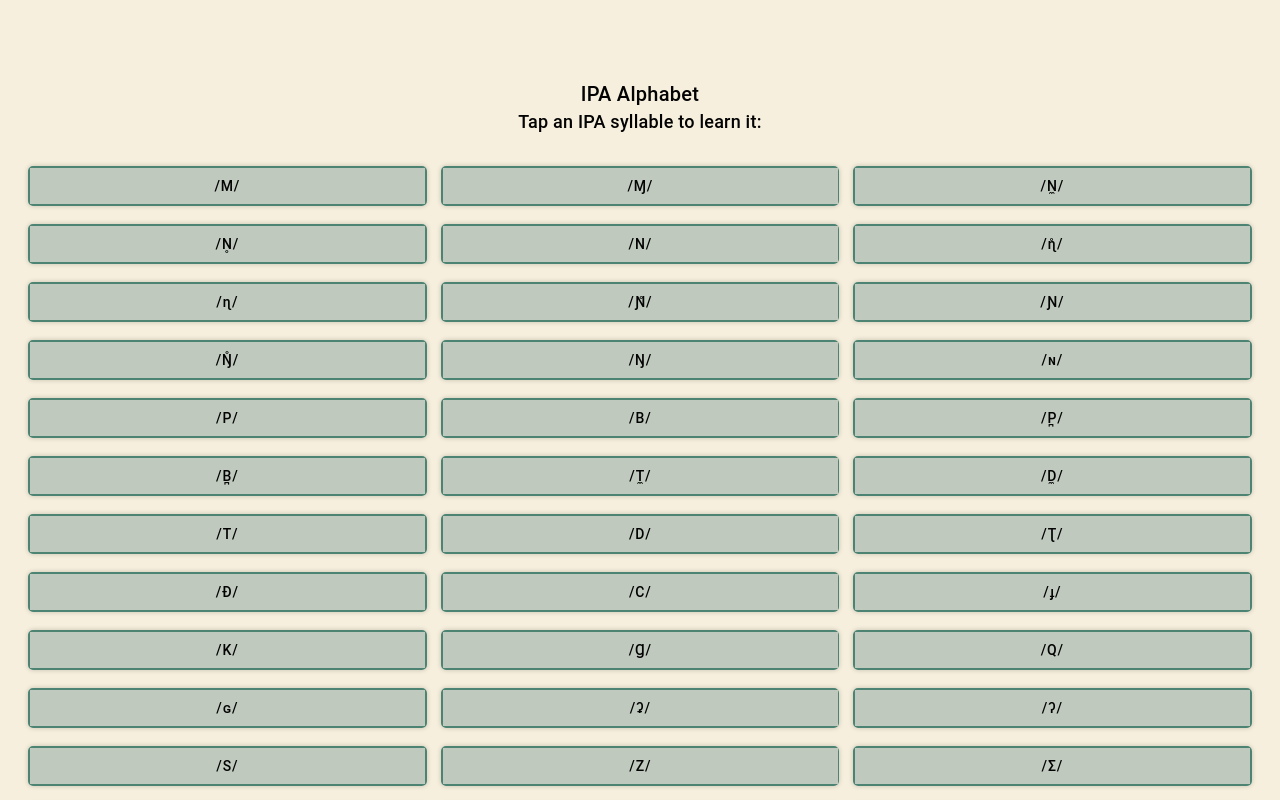
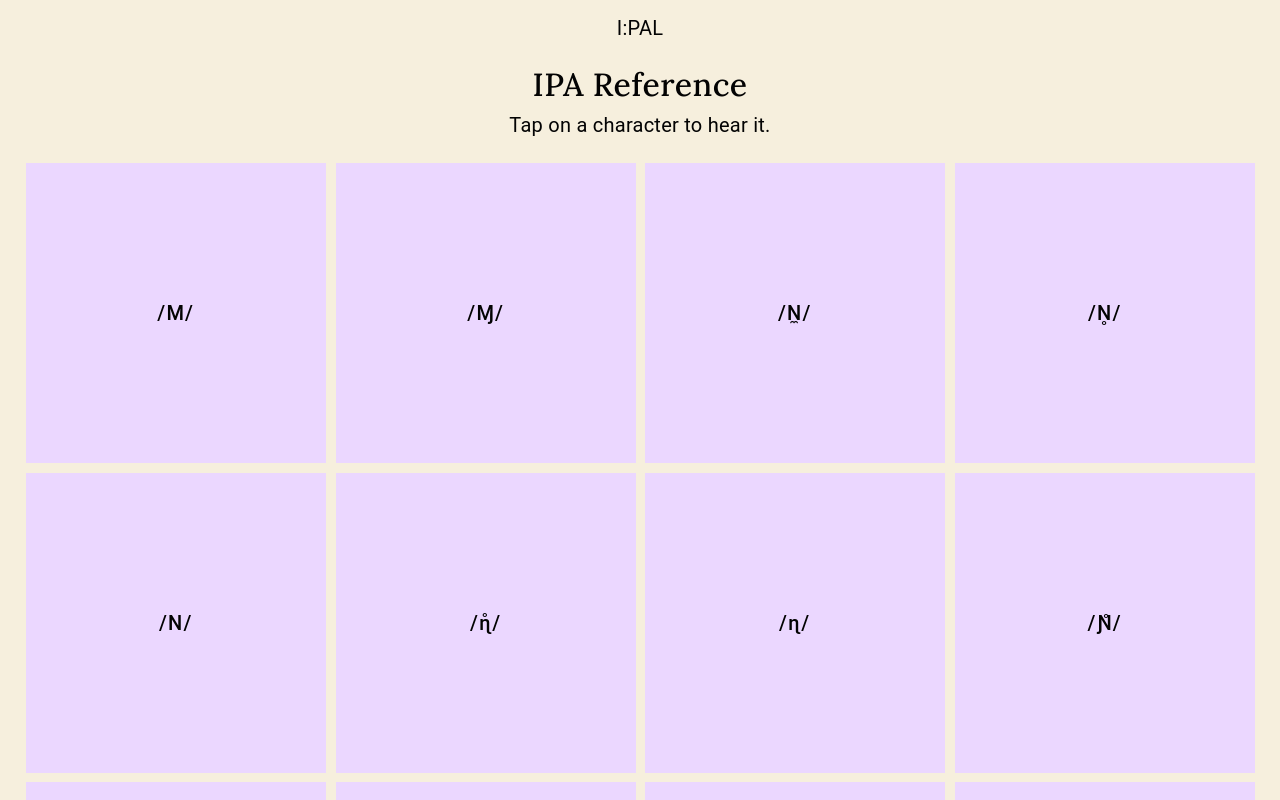
Before and after one commit to lucasBent/hackmit, a React (Vite) app in the folder hackmit-fe/: page /grid in a window 1280 px wide. Built offline with nearby package versions, Linux system fonts and the light colour scheme; no server answers.

Commit message:
improvements and grid design

```diff
--- a/hackmit-fe/src/components/Toolbar.tsx
+++ b/hackmit-fe/src/components/Toolbar.tsx
@@ -1,4 +1,4 @@
-import { IonToolbar, IonButtons, IonBackButton, IonImg } from '@ionic/react'
+import { IonToolbar, IonButtons, IonBackButton, IonImg, IonTitle } from '@ionic/react'
 import logo from '../assets/nobg.png'
 
 interface ToolbarProps {
@@ -10,6 +10,7 @@ const Toolbar: React.FC<ToolbarProps> = ({ backButton = true }) => {
         <IonToolbar className='toolbar'>
             <div id='top-title-wrap'>
                 <IonButtons slot='start'>{backButton && <IonBackButton />}</IonButtons>
+                <IonTitle className='app-title'>I:PAL</IonTitle>
                 {/* <IonImg id='toolbar-logo' src={logo} alt='Phonify Logo' style={{ maxWidth: '70px', height: 'auto' }} /> */}
             </div>
         </IonToolbar>
--- a/hackmit-fe/src/pages/Grid.css
+++ b/hackmit-fe/src/pages/Grid.css
@@ -18,17 +18,22 @@
     display: flex;
     align-items: center;
     justify-content: center;
-    --background: var(--ion-color-color2);
+    --background: #EBD7FF;
     color: var(--ion-color-color7);
-    border: 2px solid var(--ion-color-color1);
+    /* border: 2px solid var(--ion-color-color1); */
     border-radius: 5px;
     cursor: pointer;
     /* PLS ROUND THE EDGES OF THE INNER BOX */
     transition: background-color 0.3s;
-    font-size: 14px;
-    box-shadow: 0 0 5px 0 rgba(0, 0, 0, 0.2);
+    font-size: 1.25rem;
+    box-shadow: none;
+    margin: 0;
+    aspect-ratio: 1;
+}
 
-
+.syllable-button:focus {
+    border: none;
+    outline: none;
 }
 
 .syllable-button:hover {
--- a/hackmit-fe/src/pages/Grid.tsx
+++ b/hackmit-fe/src/pages/Grid.tsx
@@ -3,11 +3,9 @@ import { IonContent, IonHeader, IonPage, IonTitle, IonButton, IonGrid, IonRow, I
 import './Grid.css'
 import './Home.css'
 import Toolbar from '../components/Toolbar'
-import syllables from './full_vocab_ipa';
+import syllables from './full_vocab_ipa'
 
 const Grid: React.FC = () => {
-    const [state, setState] = useState<number>(0);
-
     return (
         <IonPage>
             <IonHeader>
@@ -15,19 +13,14 @@ const Grid: React.FC = () => {
             </IonHeader>
 
             <IonContent fullscreen className='ion-padding'>
-                <IonTitle className='title'>{'IPA Alphabet'}</IonTitle>
-                <IonTitle className='small-title'>{'Tap an IPA syllable to learn it:'}</IonTitle>
+                <IonTitle className='page-title'>IPA Reference</IonTitle>
+                <IonTitle className='page-subtitle'>Tap on a character to hear it.</IonTitle>
 
                 <IonGrid>
                     <IonRow>
                         {syllables.map((syllable, index) => (
-                            <IonCol size='4' key={index}>
-                                <IonButton
-                                    className='syllable-button'
-                                    expand='full'
-                                    onClick={() => setState(index)}
-                                    routerLink='/temp'
-                                >
+                            <IonCol size='3' key={index}>
+                                <IonButton className='syllable-button' expand='full' routerLink='/word-practice/sorry'>
                                     {syllable}
                                 </IonButton>
                             </IonCol>
@@ -36,7 +29,7 @@ const Grid: React.FC = () => {
                 </IonGrid>
             </IonContent>
         </IonPage>
-    );
+    )
 }
 
 export default Grid
--- a/hackmit-fe/src/pages/Words.tsx
+++ b/hackmit-fe/src/pages/Words.tsx
@@ -47,6 +47,7 @@ const Words: React.FC = () => {
         }
 
         container?.addEventListener('scroll', handleScroll)
+        setTimeout(() => document.querySelector('.scrollable-vertical')?.scrollTo(0, 1), 200)
 
         return () => {
             container?.removeEventListener('scroll', handleScroll)
@@ -72,11 +73,16 @@ const Words: React.FC = () => {
                 <Toolbar />
             </IonHeader>
             <IonContent fullscreen className='ion-padding' scrollY={false}>
-            <IonTitle className='app-title'>I:PAL</IonTitle>
                 <IonTitle className='page-title'>Dictionary</IonTitle>
                 <IonTitle className='page-subtitle'>Search or tap on a word.</IonTitle>
 
-                <IonSearchbar className='searchbar' value={searchText} onIonInput={(e: any) => setSearchText(e.target.value)} debounce={300} placeholder='Search...'/>
+                <IonSearchbar
+                    className='searchbar'
+                    value={searchText}
+                    onIonInput={(e: any) => setSearchText(e.target.value)}
+                    debounce={300}
+                    placeholder='Search...'
+                />
 
                 <div className='scrollable-vertical' ref={containerRef}>
                     {displayedWords.map((word: any, index: any) => (
--- a/hackmit-fe/src/theme/variables.css
+++ b/hackmit-fe/src/theme/variables.css
@@ -69,10 +69,14 @@ ion-button::part(native) {
     box-shadow: none;
 }
 
+ion-content::part(scroll) {
+    padding-top: var(--offset-top);
+}
+
 .page-title {
     font-family: Lora, Georgia, 'Times New Roman', Times, serif;
     text-align: center;
-    margin-top: 0;
+    margin-top: 0.5rem;
     margin-bottom: 0.5rem;
     font-size: 2rem;
 }
@@ -88,7 +92,7 @@ ion-button::part(native) {
 .app-title {
     font-weight: normal;
     text-align: center;
-    margin-bottom: 0.5rem;
+    grid-column-start: 2;
 }
 
 .scrollable-vertical .word-card:first-child {
```
Lines whose indentation alone changed are shown as unchanged.
